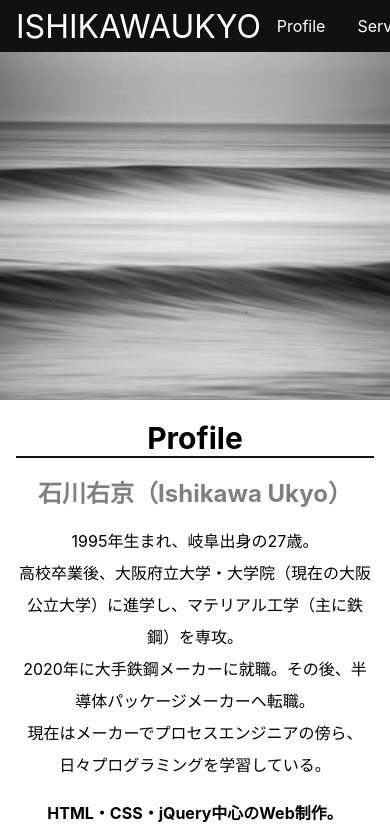
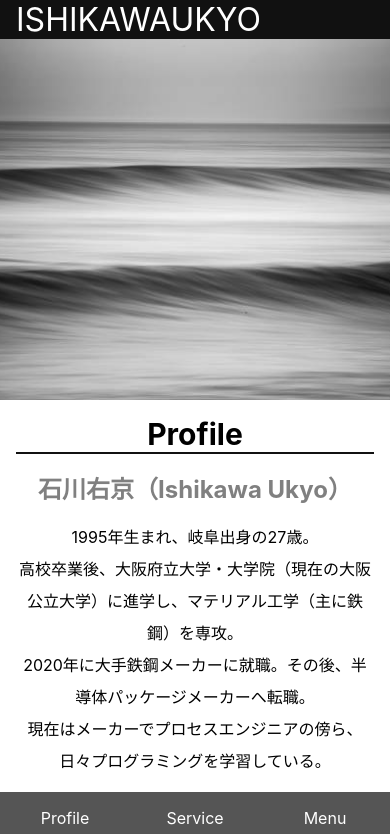
Before and after one commit to abcdukyo/ISHIKAWAUKYO-OFFICIAL, a plain HTML site: page index.html in a window 390 px wide. Shown: the top 834 px of the page. Drawn offline with nearby package versions, Linux system fonts and the light colour scheme.

Commit message:
2nd commit

```diff
--- a/css/style.css
+++ b/css/style.css
@@ -38,6 +38,10 @@ li {
 a {
   text-decoration: none;
   color: inherit;
+}
+
+img {
+  vertical-align: bottom;
 }
 
 /* header */
@@ -169,12 +173,13 @@ main section {
 footer {
   background-color: #111;
   color: #fff;
-  padding: 20px 0;
+  padding-bottom: 36px;
 }
 
 .footer-menu {
   display: flex;
   justify-content: space-between;
+  padding: 24px 0;
 }
 
 .contact {
@@ -185,16 +190,11 @@ footer {
 .copyright {
   text-align: center;
   font-size: 8px;
-  margin-top: 12px;
 }
 
 /* midium screen */
 
 @media (max-width: 768px) {
-
-  .hero {
-
-  }
 
   .introduction {
     display: block;
@@ -226,4 +226,21 @@ footer {
   .copyright {
     text-align: right;
   }
+
+  .global-nav {
+    position: fixed;
+    bottom: 0;
+    left: 0;
+    width: 100%;
+    background-color: #555;
+  }
+
+  .global-nav ul li{
+    flex: 1;
+    text-align: center;
+  }
+
+  footer {
+    padding-bottom: 80px;
+  }
 }
--- a/index.html
+++ b/index.html
@@ -12,7 +12,7 @@
   <header>
     <div class="container">
       <h1><a href="index.html">ISHIKAWAUKYO</a></h1>
-      <nav>
+      <nav class="global-nav">
         <ul>
           <li><a href="#profile">Profile</a></li>
           <li><a href="#service">Service</a></li>
```
